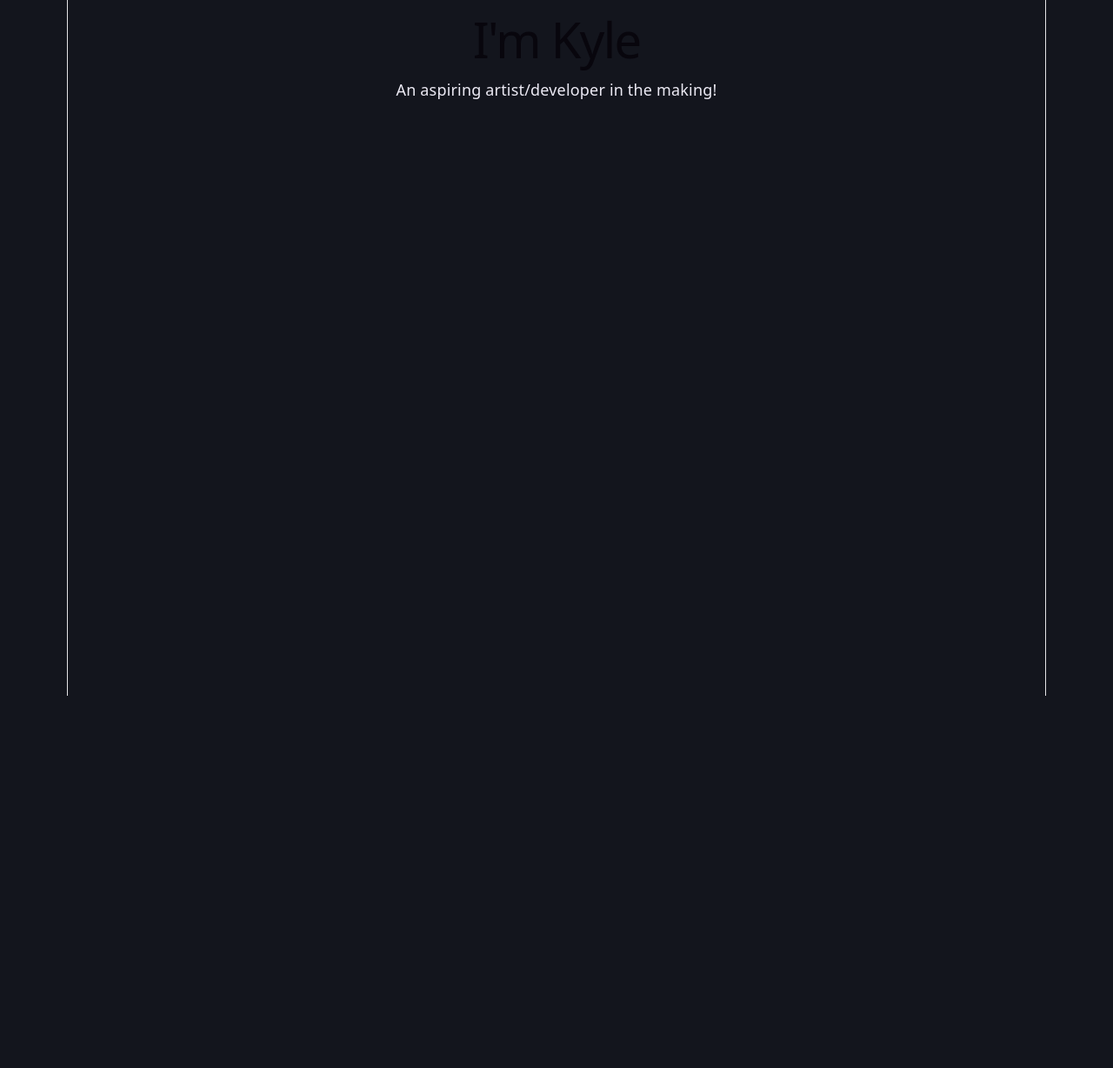
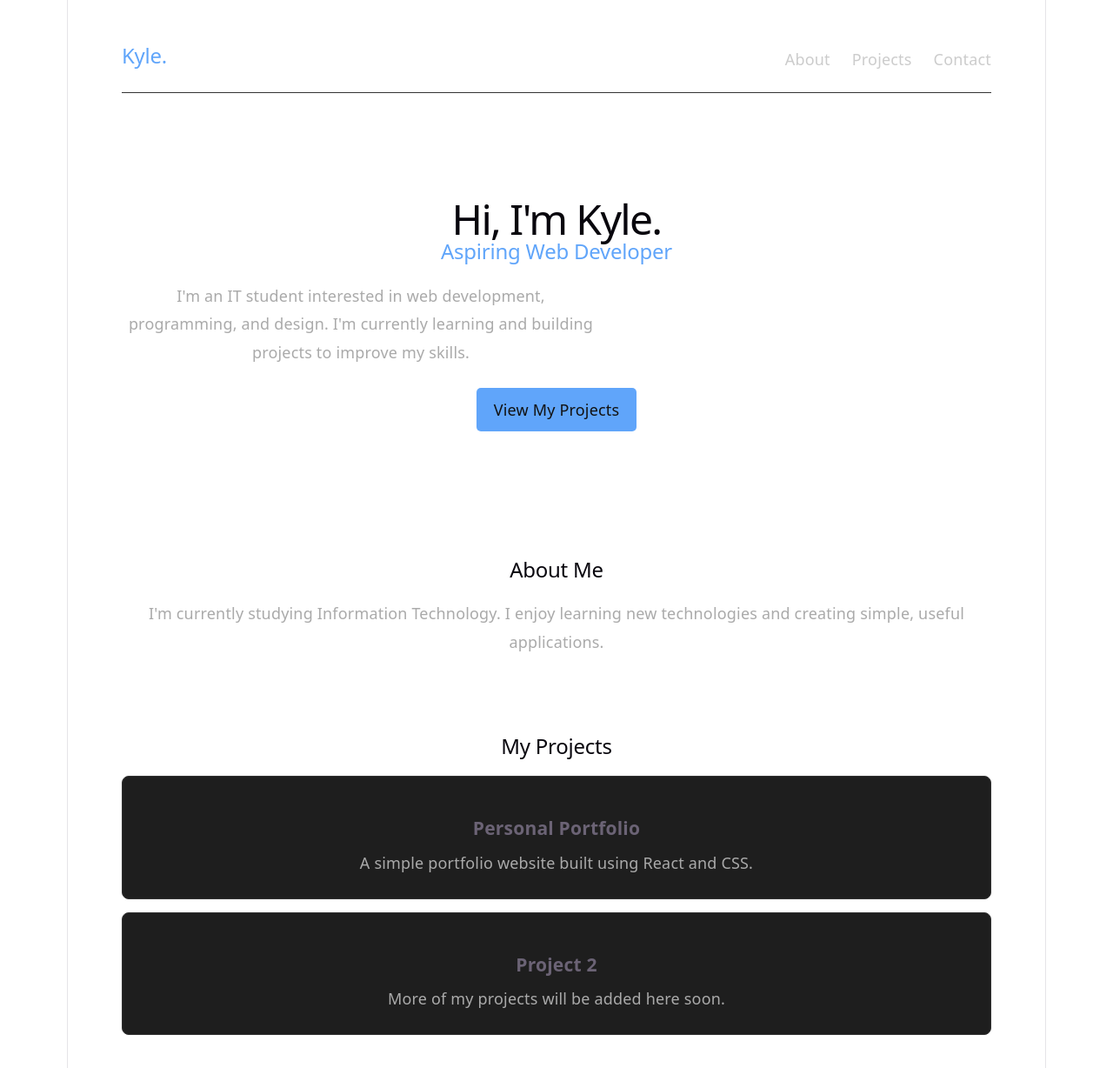
Before and after one commit to kylecabauatan41-debug/portfolionum2, a React (Vite) app in the folder portfolionumber2/: page / in a window 1280 px wide. Shown: the top 1228 px of the page at 87% size. Before the commit the page ends 800 px from the top, so only its background shows below. Built offline with nearby package versions, Linux system fonts and the light colour scheme.

Commit message:
Initial setup ng portfolio

```diff
--- a/portfolionumber2/src/App.css
+++ b/portfolionumber2/src/App.css
@@ -1,13 +1,114 @@
-:root {
-  --bg: #13151d;
-  --text: #eceaf4;
-  --muted: #9a9eb3;
-  --accent: #9fa8ff;
+
+.container {
+  max-width: 1000px;
+  margin: auto;
+  padding: 30px;
 }
 
-body {
-  margin: 0;
-  background: var(--bg);
-  color: var(--text);
-  font-family: system-ui, sans-serif;
+nav {
+  display: flex;
+  justify-content: space-between;
+  align-items: center;
+  padding: 20px 0;
+  border-bottom: 1px solid #333;
 }
+
+nav h2 {
+  color: #60a5fa;
+}
+
+nav div {
+  display: flex;
+  gap: 25px;
+}
+
+nav a {
+  text-decoration: none;
+  color: #ccc;
+}
+
+nav a:hover {
+  color: #60a5fa;
+}
+
+.hero {
+  padding: 100px 0;
+}
+
+.hero h1 {
+  font-size: 48px;
+  margin-bottom: 10px;
+}
+
+.hero h2 {
+  color: #60a5fa;
+  margin-bottom: 20px;
+}
+
+.hero p {
+  max-width: 550px;
+  line-height: 1.8;
+  color: #aaa;
+  margin-bottom: 25px;
+}
+
+.button {
+  display: inline-block;
+  background: #60a5fa;
+  color: #121212;
+  padding: 12px 20px;
+  text-decoration: none;
+  border-radius: 5px;
+}
+
+.button:hover {
+  background: #93c5fd;
+}
+
+section:not(.hero) {
+  padding: 45px 0;
+}
+
+section h2 {
+  margin-bottom: 20px;
+}
+
+section p {
+  line-height: 1.8;
+  color: #aaa;
+}
+
+.project {
+  background: #1e1e1e;
+  border: 1px solid #333;
+  padding: 25px;
+  margin-bottom: 15px;
+  border-radius: 8px;
+}
+
+.project h3 {
+  margin-bottom: 10px;
+}
+
+footer {
+  border-top: 1px solid #333;
+  padding: 25px 0;
+  color: #777;
+  font-size: 14px;
+}
+
+@media (max-width: 600px) {
+  nav {
+    align-items: flex-start;
+    flex-direction: column;
+    gap: 20px;
+  }
+
+  .hero h1 {
+    font-size: 36px;
+  }
+
+  nav div {
+    gap: 15px;
+  }
+}
--- a/portfolionumber2/src/App.jsx
+++ b/portfolionumber2/src/App.jsx
@@ -1,12 +1,64 @@
 import "./App.css";
+
 function App() {
 
   return (
-    <main className="page">
-   <h1>I'm Kyle</h1>
-    <p>An aspiring artist/developer in the making!</p>
-    </main>
-  )
+   <div className="container">
+      <nav>
+        <h2>Kyle.</h2>
+        <div>
+          <a href="#about">About</a>
+          <a href="#projects">Projects</a>
+          <a href="#contact">Contact</a>
+        </div>
+      </nav>
+
+      <section className="hero">
+        <h1>Hi, I'm Kyle.</h1>
+        <h2>Aspiring Web Developer</h2>
+        <p>
+          I'm an IT student interested in web development,
+          programming, and design. I'm currently learning
+          and building projects to improve my skills.
+        </p>
+        <a href="#projects" className="button">
+          View My Projects
+        </a>
+      </section>
+
+      <section id="about">
+        <h2>About Me</h2>
+        <p>
+          I'm currently studying Information Technology.
+          I enjoy learning new technologies and creating
+          simple, useful applications.
+        </p>
+      </section>
+
+      <section id="projects">
+        <h2>My Projects</h2>
+
+        <div className="project">
+          <h3>Personal Portfolio</h3>
+          <p>A simple portfolio website built using React and CSS.</p>
+        </div>
+
+        <div className="project">
+          <h3>Project 2</h3>
+          <p>More of my projects will be added here soon.</p>
+        </div>
+      </section>
+
+      <section id="contact">
+        <h2>Contact Me</h2>
+        <p>Email: your-email@example.com</p>
+      </section>
+
+      <footer>
+        <p>© 2026 Kyle. All rights reserved.</p>
+      </footer>
+    </div>
+  );
 }
 
 export default App
```
